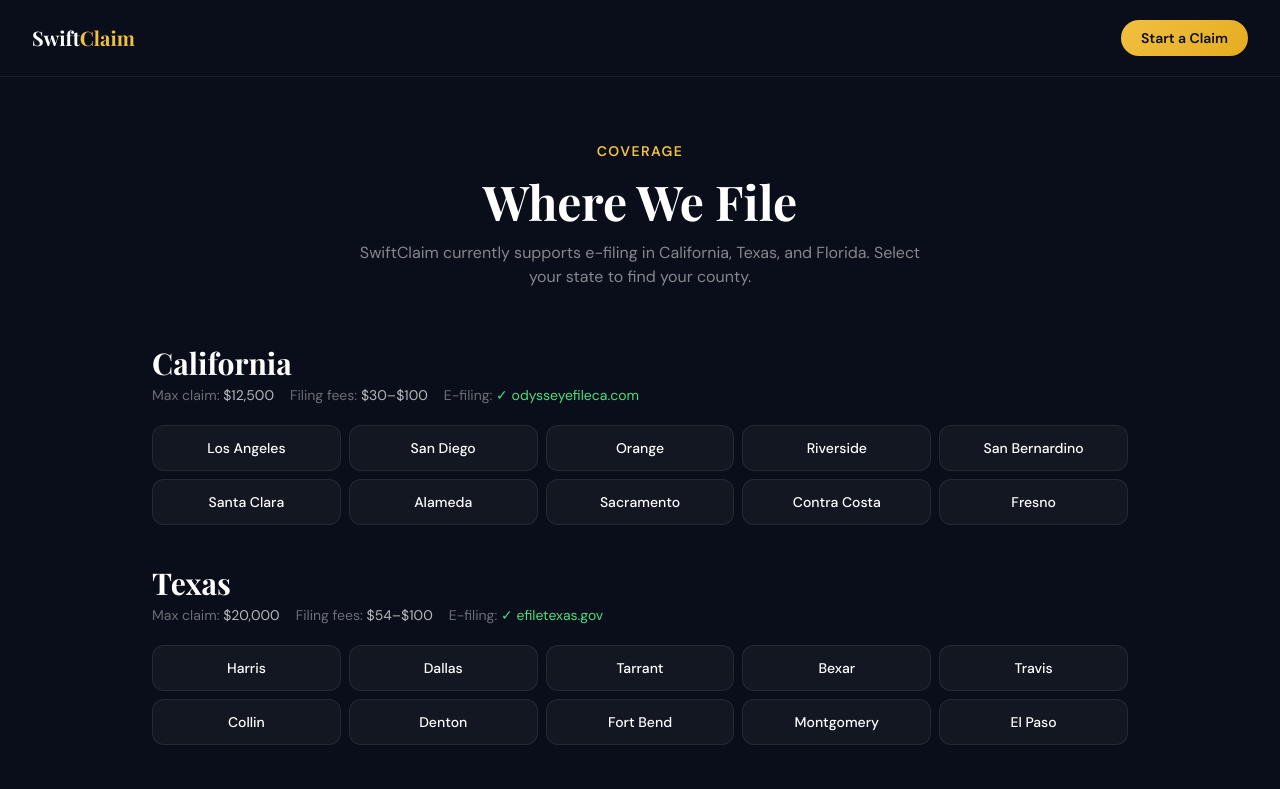
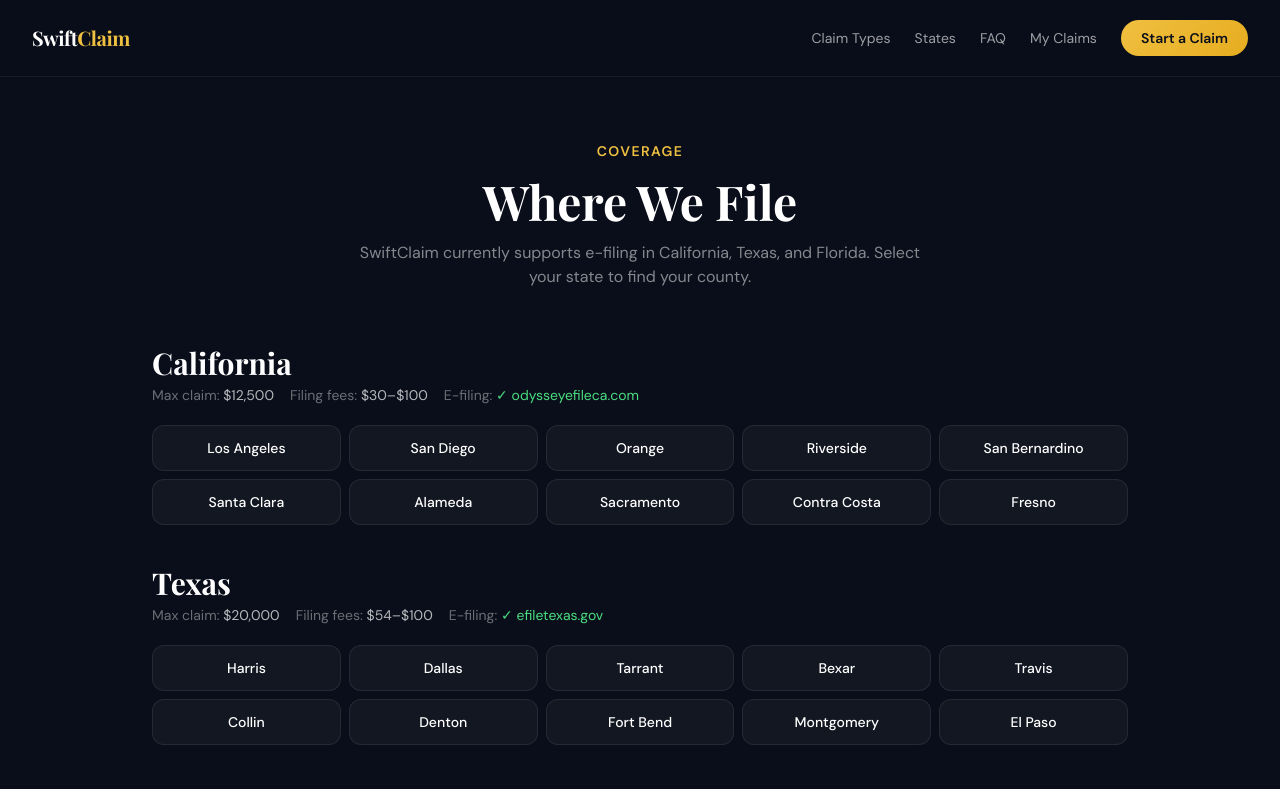
Before and after one commit to Rontubul/swiftclaim, a Next.js app: page /states in a window 1280 px wide. Shown: the top 789 px of the page. Built offline with nearby package versions, Linux system fonts and the light colour scheme; a web font is replaced by a local one.

Commit message:
Add nav to page.tsx

```diff
--- a/app/states/page.tsx
+++ b/app/states/page.tsx
@@ -1,5 +1,6 @@
 import { STATES } from '@/lib/states-data'
 import Link from 'next/link'
+import Nav from '@/components/Nav'
 
 export const metadata = {
   title: 'Small Claims Filing by State — SwiftClaim',
@@ -9,18 +10,13 @@ export const metadata = {
 export default function StatesPage() {
   return (
     <main className="min-h-screen" style={{ background: '#0a0e1a' }}>
-      <nav className="flex items-center justify-between px-8 py-5" style={{ borderBottom: '1px solid rgba(255,255,255,0.06)' }}>
-        <Link href="/" className="font-display text-xl font-bold">Swift<span style={{ color: '#f0c040' }}>Claim</span></Link>
-        <Link href="/start" className="px-5 py-2 rounded-full text-sm font-semibold" style={{ background: 'linear-gradient(135deg, #f0c040, #e6ac20)', color: '#0a0e1a' }}>Start a Claim</Link>
-      </nav>
-
+      <Nav />
       <div className="max-w-5xl mx-auto px-6 py-16">
         <div className="text-center mb-14">
           <p className="text-sm font-semibold tracking-widest uppercase mb-4" style={{ color: '#f0c040' }}>Coverage</p>
           <h1 className="font-display text-5xl font-bold mb-4">Where We File</h1>
           <p className="text-white/50 max-w-xl mx-auto">SwiftClaim currently supports e-filing in California, Texas, and Florida. Select your state to find your county.</p>
         </div>
-
         <div className="space-y-10">
           {Object.values(STATES).map(state => (
             <div key={state.code}>
@@ -47,7 +43,6 @@ export default function StatesPage() {
           ))}
         </div>
       </div>
-
       <footer className="py-8 px-8 text-center text-white/25 text-xs" style={{ borderTop: '1px solid rgba(255,255,255,0.05)' }}>
         © 2026 SwiftClaim. Not a law firm.
       </footer>
```
